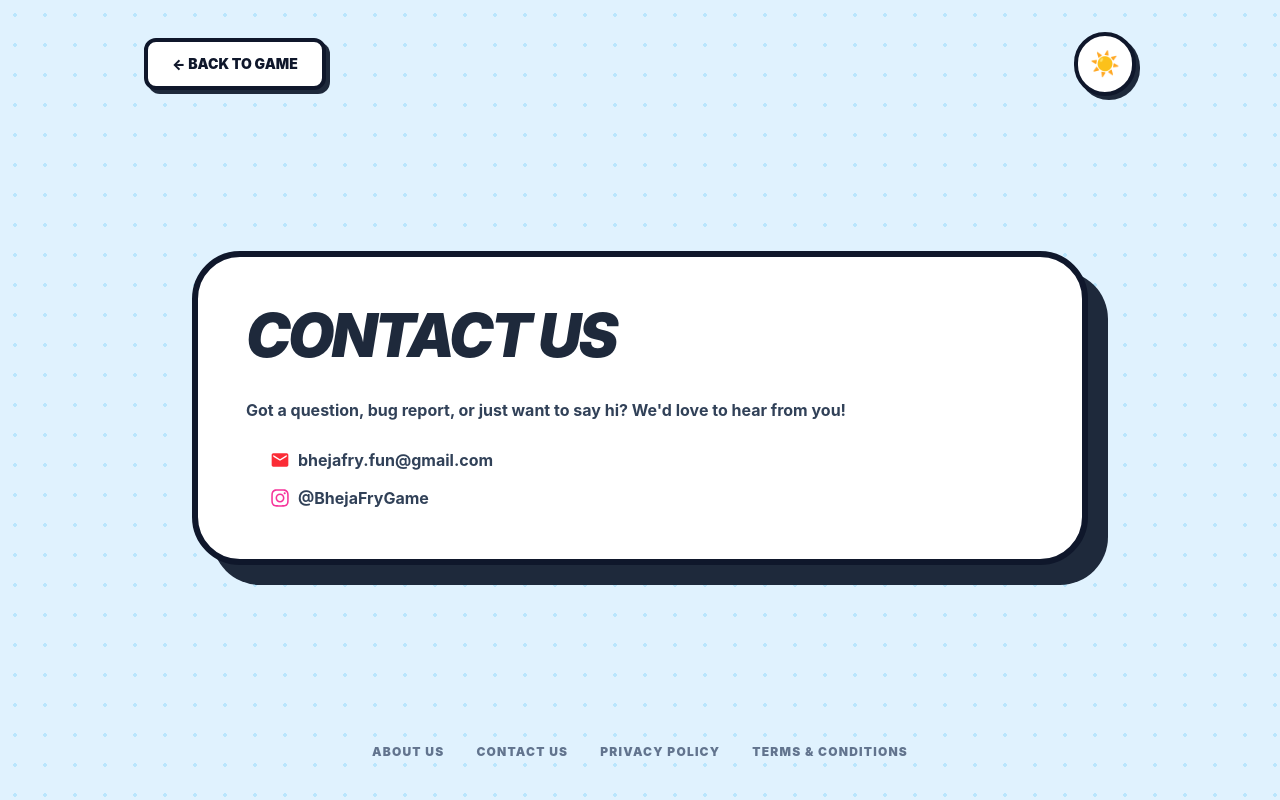
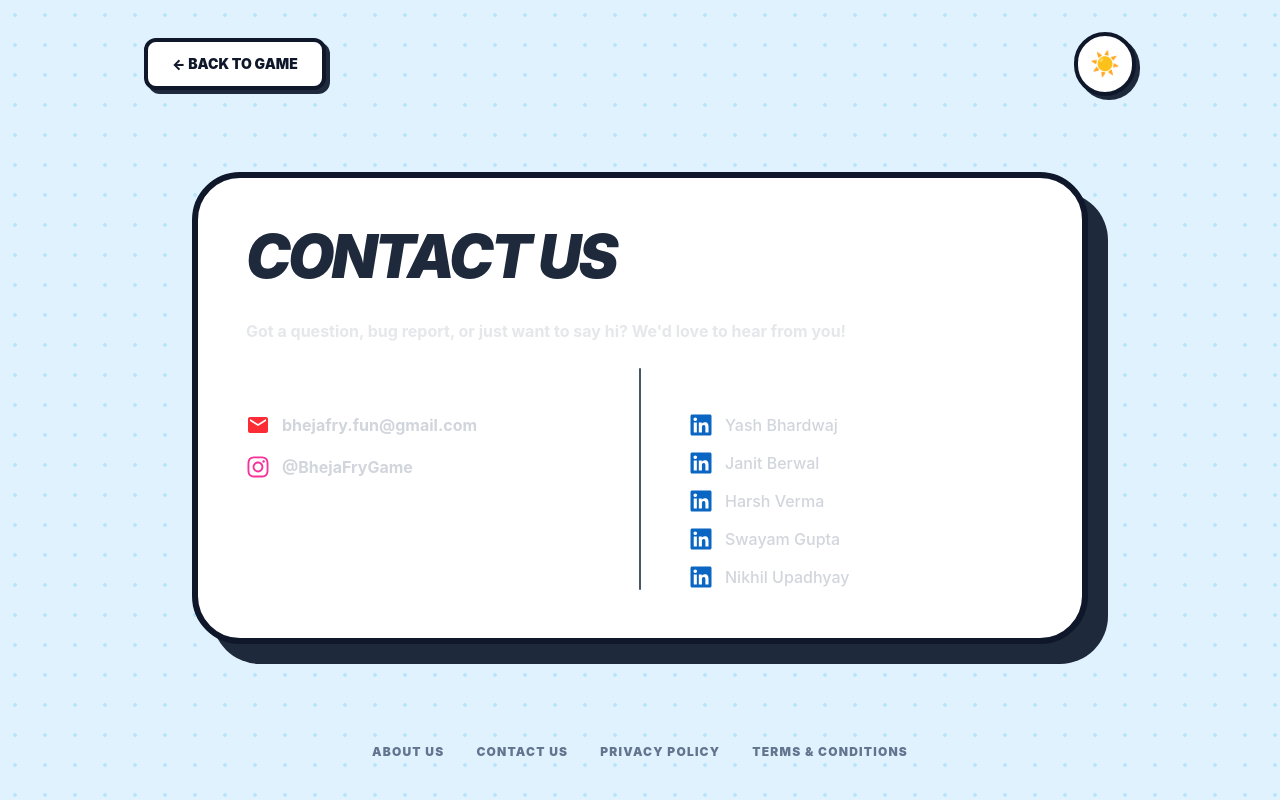
Before and after one commit to BhejaFry-io/User-App, a React (Vite) app: page /contact in a window 1280 px wide. Built offline with nearby package versions, Linux system fonts and the light colour scheme.

Commit message:
added developers info

```diff
--- a/src/pages/static/contactUs.jsx
+++ b/src/pages/static/contactUs.jsx
@@ -1,40 +1,81 @@
 import React from 'react';
 import StaticPageLayout from '../StaticPageLayout';
-import { FaInstagram } from "react-icons/fa";
+import { FaInstagram, FaLinkedin } from "react-icons/fa";
 import { MdEmail } from "react-icons/md";
+
+// The Bhejafry Dev Team. Replace the placeholder URLs with actual LinkedIn links.
+const developers = [
+  { name: "Yash Bhardwaj", linkedin: "https://www.linkedin.com/in/bhardwajjyash/" },
+  { name: "Janit Berwal", linkedin: "https://www.linkedin.com/in/janit-berwal-91a015286/" },
+  { name: "Harsh Verma", linkedin: "https://www.linkedin.com/in/harshzz/" },
+  { name: "Swayam Gupta", linkedin: "https://www.linkedin.com/in/swayam-gupta-1295b5288/" },
+  { name: "Nikhil Upadhyay", linkedin: "https://www.linkedin.com/in/nikhil-upadhyay-3547ba2b4/" },
+];
 
 export default function ContactUs() {
   return (
     <StaticPageLayout title="Contact Us">
-      <p>Got a question, bug report, or just want to say hi? We'd love to hear from you!</p>
+      <p className="mb-6 text-gray-200">
+        Got a question, bug report, or just want to say hi? We'd love to hear from you!
+      </p>
 
-      <ul className="pl-6 mt-4 space-y-3">
+      {/* Main Flex Container for the 2 columns */}
+      <div className="flex flex-col md:flex-row gap-6 md:gap-12 mt-4">
 
-        {/* Email */}
-        <li className="flex items-center gap-2">
-          <MdEmail className="text-xl text-red-500" />
+        {/* Left Column: BhejaFry Contact */}
+        <div className="flex-1">
+          <h3 className="text-lg font-bold text-white mb-4 uppercase tracking-wider">Game Contact</h3>
+          <ul className="space-y-4">
+            <li className="flex items-center gap-3">
+              <MdEmail className="text-2xl text-red-500" />
               <a
                 href="mailto:bhejafry.fun@gmail.com"
-            className="hover:underline"
+                className="hover:underline text-gray-300 hover:text-white transition-colors"
               >
                 bhejafry.fun@gmail.com
               </a>
             </li>
-
-        {/* Instagram */}
-        <li className="flex items-center gap-2">
-          <FaInstagram className="text-xl text-pink-500" />
+            <li className="flex items-center gap-3">
+              <FaInstagram className="text-2xl text-pink-500" />
               <a
                 href="https://www.instagram.com/bhejafry.fun/"
                 target="_blank"
                 rel="noopener noreferrer"
-            className="hover:underline"
+                className="hover:underline text-gray-300 hover:text-white transition-colors"
               >
                 @BhejaFryGame
               </a>
             </li>
+          </ul>
+        </div>
 
+        {/* Vertical Divider (Hidden on mobile, visible on medium+ screens) */}
+        <div className="hidden md:block w-[2px] bg-gray-600 rounded-full"></div>
+        {/* Horizontal Divider (Visible on mobile, hidden on medium+ screens) */}
+        <div className="block md:hidden h-[2px] w-full bg-gray-600 rounded-full my-2"></div>
+
+        {/* Right Column: Developers List */}
+        <div className="flex-1">
+          <h3 className="text-lg font-bold text-white mb-4 uppercase tracking-wider">The Developers</h3>
+          <ul className="space-y-3">
+            {developers.map((dev, index) => (
+              <li key={index} className="flex items-center gap-3">
+                <a
+                  href={dev.linkedin}
+                  target="_blank"
+                  rel="noopener noreferrer"
+                  className="text-[#0A66C2] hover:opacity-80 transition-opacity bg-white rounded-sm"
+                  aria-label={`${dev.name}'s LinkedIn`}
+                >
+                  <FaLinkedin className="text-2xl" />
+                </a>
+                <span className="text-gray-300 font-medium">{dev.name}</span>
+              </li>
+            ))}
           </ul>
+        </div>
+
+      </div>
     </StaticPageLayout>
   );
 }
```
Lines whose indentation alone changed are shown as unchanged.
